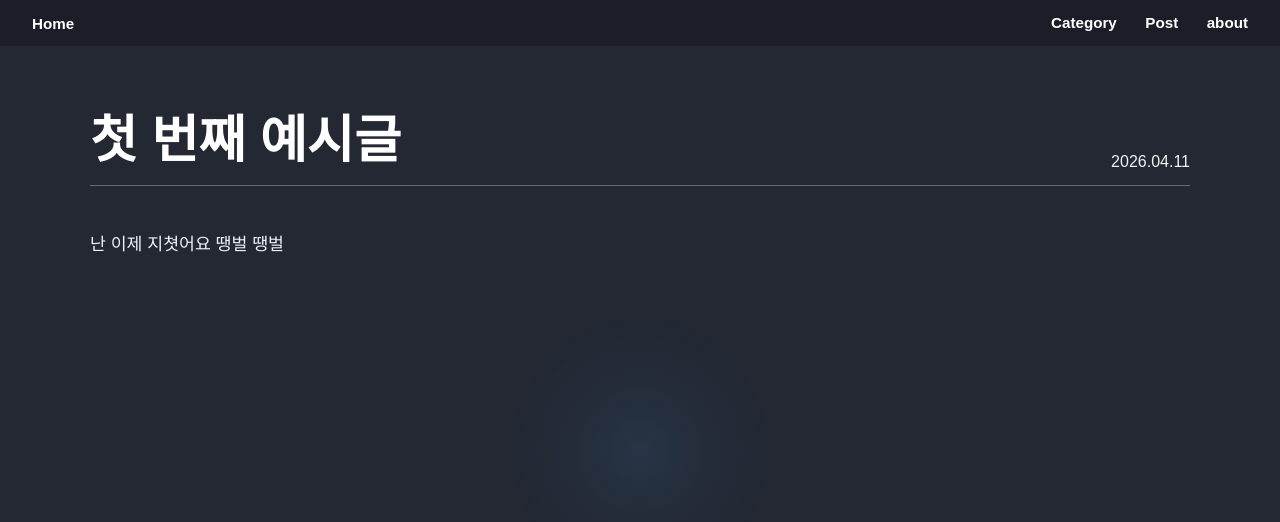
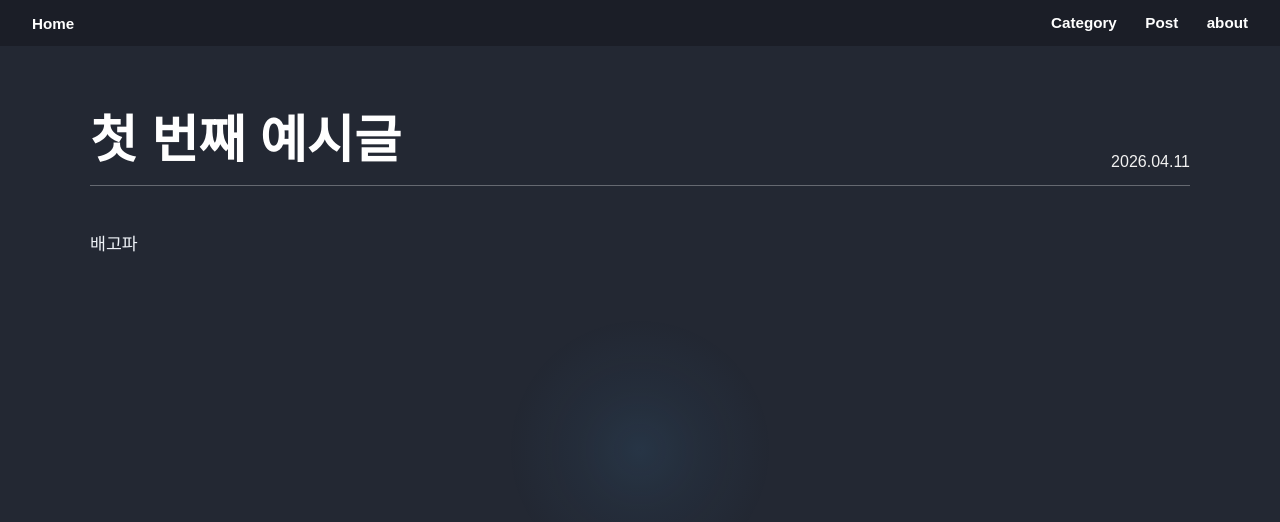
Before and after one commit to nonono2525/nonono2525.github.io, a Jekyll site: the page built from _posts/2026-04-10-first-post.md, in a window 1280 px wide and 900 px high. Shown: the top 522 px of the window. Built offline with Jekyll 4.4.1, drawn with Linux system fonts in a browser that asks for light colours.

Commit message:
Update 2026-04-10-first-post.md

```diff
--- a/_posts/2026-04-10-first-post.md
+++ b/_posts/2026-04-10-first-post.md
@@ -5,5 +5,4 @@ date: 2026-04-11
 category: "ctf"
 ---
 
-난 이제 지쳣어요
-땡벌 땡벌
+배고파
```
